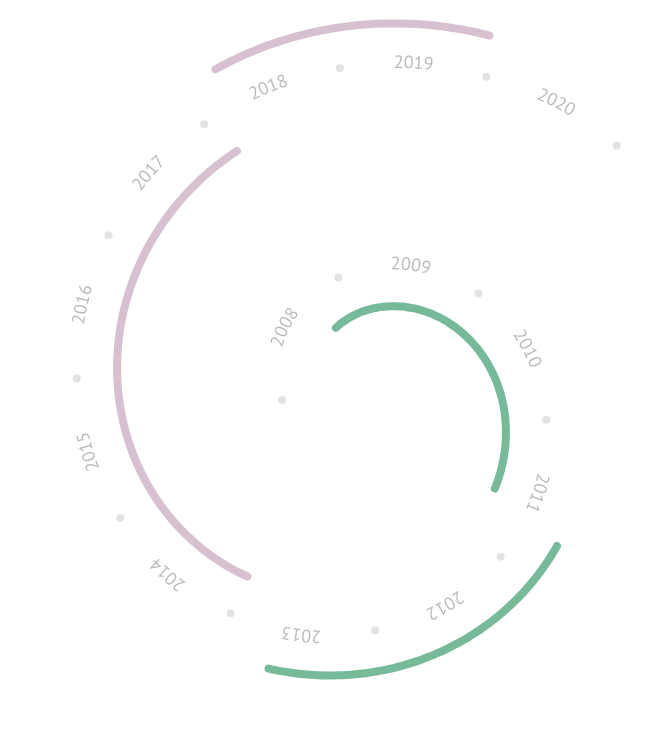
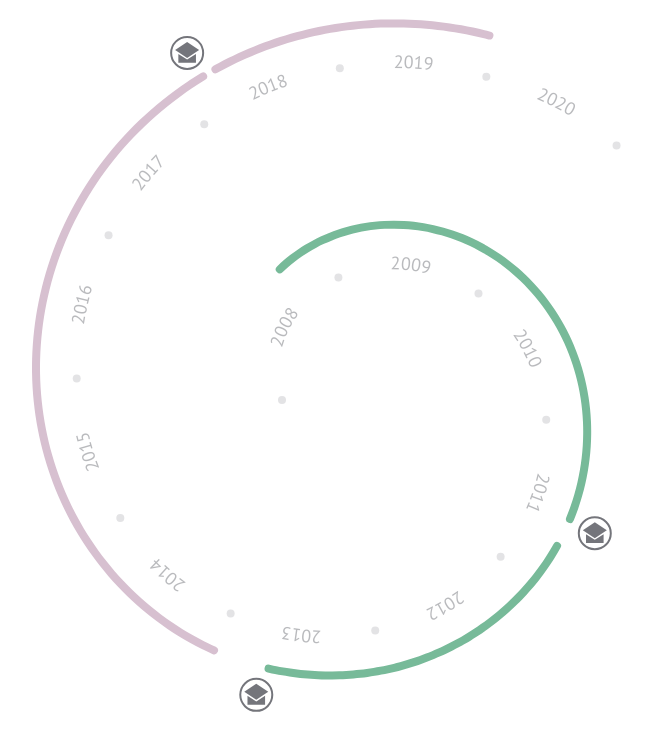
Before and after one commit to higsch/cv-spiral, a plain HTML site: page index.html in a window 1280 px wide. Shown: the whole page, without its empty margins (278-929 px from the left). Drawn offline with nearby package versions, Linux system fonts and the light colour scheme.

Commit message:
graduation milestones

```diff
--- a/createSpiral.js
+++ b/createSpiral.js
@@ -1,4 +1,4 @@
-function createSpiral(periods, width = 300, height = 100) {
+function createSpiral(periods, milestones, width = 300, height = 100) {
 
   // ========= Constants and properties ========= //
   const pi2 = 2 * Math.PI;
@@ -18,6 +18,11 @@ function createSpiral(periods, width = 300, height = 100) {
     .domain(['education', 'work'])
     .range(['#77BA99', '#D7C0D0']); //D33F49, EFF0D1, 262730
 
+  // ========= Offset scales ========= //
+  const offsetScale = d3.scaleOrdinal()
+    .domain(['education', 'work', 'path', 'graduation'])
+    .range([-10, -10, 1, -17]);
+
   // ========= Chart definition ========= //
   function chart(selection) {
     const strokeWidth = Math.min(width / 100, 8);
@@ -34,15 +39,6 @@ function createSpiral(periods, width = 300, height = 100) {
     const defs = svg.append('defs');
 
     // ========= Build base spiral ========= //
-    const spiralBaseBg = defs.append('radialGradient')
-      .attr('id', 'spiral-base-bg')
-      .attr('cx', '50%')
-      .attr('cy', '50%')
-      .attr('r', '70%');
-
-    spiralBaseBg.append('stop').attr('offset', '0%').style('stop-color', '#B6485B');
-    spiralBaseBg.append('stop').attr('offset', '100%').style('stop-color', '#F9627D');
-
     const spiralData = generateSpiralData({
       startAngle: -Math.PI / 2,
       endAngle: 4.5 * Math.PI / 2,
@@ -100,7 +96,8 @@ function createSpiral(periods, width = 300, height = 100) {
     }
 
     // period to points
-    const periodScale = function({ start, end, offset = 0 }) {
+    const periodScale = function({ start, end, type }) {
+      const offset = offsetScale(type);
       const startPoint = getDatePoint(start, offset);
       const endPoint = getDatePoint(end, offset);
 
@@ -156,7 +153,7 @@ function createSpiral(periods, width = 300, height = 100) {
           const month = d.getMonth();
           const day = d.getDate();
           const nextDate = new Date(year + 1, month, day);
-          return spiralLine(generateSpiralData(periodScale({ start: d, end: nextDate, offset: 1 })));
+          return spiralLine(generateSpiralData(periodScale({ start: d, end: nextDate, type: 'path' })));
         })
         .attr('stroke', 'none')
         .attr('fill', 'none');
@@ -180,7 +177,7 @@ function createSpiral(periods, width = 300, height = 100) {
     svg.append('g')
       .attr('class', 'periods')
       .attr('transform', `translate(${width / 2} ${height / 2})`)
-      .selectAll('.periods')
+      .selectAll('.period')
       .data(periods)
       .join('path')
         .attr('class', 'period')
@@ -189,6 +186,21 @@ function createSpiral(periods, width = 300, height = 100) {
         .attr('stroke-width', strokeWidth)
         .attr('stroke-linecap', 'round')
         .attr('d', (d) => spiralLine(generateSpiralData(periodScale(d))));
+
+    // ============ Milestones ========= //
+    const milestonesWrapper = svg.append('g')
+      .attr('class', 'milestones')
+      .attr('transform', `translate(${width / 2} ${height / 2})`);
+
+    milestones.forEach(milestone => {
+      const wrapper = milestonesWrapper.append('g');
+      const width = strokeWidth * 4;
+      const icon = createMilestone(wrapper, milestone, width);
+      const {x, y} = getDatePoint(milestone.date, offsetScale(milestone.type));
+      icon
+        .attr('transform', `translate(${x} ${y})`)
+        .on('mouseenter', () => createMilestoneInfo(milestonesWrapper, milestone, x, y, width, height));
+    });
   }
 
   // ========= Generate data for base spiral ========= //
--- /dev/null
+++ b/cv_milestones.csv
@@ -0,0 +1,4 @@
+id,name,date,type,grade,info
+0,Bachelor of Science,2011-08-08,graduation,1.1,
+1,Master of Science,2013-09-13,graduation,1.0,
+2,Doctor of Philosophy (Dr. rer. nat.),2018-02-26,graduation,summa cum laude,
--- a/cv_periods.csv
+++ b/cv_periods.csv
@@ -1,5 +1,5 @@
-id,name,type,start,end,offset,color
-0,B.Sc.,education,2008-10,2011-08,10,green
-1,M.Sc.,education,2011-10,2013-09,-10,green
-2,Ph.D.,work,2014-01,2018-02,10,green
-3,Postdoc,work,2018-04,today,-10,green
+id,name,type,start,end
+0,B.Sc.,education,2008-10,2011-08
+1,M.Sc.,education,2011-10,2013-09
+2,Ph.D.,work,2014-01,2018-03
+3,Postdoc,work,2018-04,today
--- a/index.html
+++ b/index.html
@@ -1,6 +1,7 @@
 <!DOCTYPE html>
   <head>
     <script src="https://d3js.org/d3.v5.min.js"></script>
+    <script src="milestones.js"></script>
     <script src="createSpiral.js"></script>
 
     <link href="https://fonts.googleapis.com/css?family=PT+Sans&display=swap" rel="stylesheet">
@@ -41,12 +42,19 @@
             ...d,
             id: +d.id,
             start: timeParser(d.start),
-            end: timeParser(d.end),
-            offset: +d.offset
+            end: timeParser(d.end)
           };
         });
 
-        visual = createSpiral(periods);
+        const milestones = await d3.csv('cv_milestones.csv', (d) => {
+          return {
+            ...d,
+            id: +d.id,
+            date: d3.timeParse('%Y-%m-%d')(d.date)
+          };
+        });
+
+        visual = createSpiral(periods, milestones);
         updateVisual();
 
         d3.select(window).on('resize', function() {
--- /dev/null
+++ b/milestones.js
@@ -0,0 +1,32 @@
+function createMilestone(wrapper, milestone, width) {
+  const g = wrapper.append('g')
+    .attr('transform', `translate(${width / 2} ${width / 2})`)
+    .attr('class', 'milestone');
+
+  g.append('circle')
+    .attr('cx', 0)
+    .attr('cy', 0)
+    .attr('r', width / 2)
+    .attr('fill', '#FFF')
+    .attr('stroke', '#74757B')
+    .attr('stroke-width', width / 16);
+
+  const icon = g.append('g');
+  if (milestone.type === 'graduation') {
+    icon.append('path')
+      .attr('d', 'M0,10 L15,0 L30,10 L15,20 Z')
+      .attr('fill', '#74757B');
+
+    icon.append('path')
+      .attr('d', 'M4,15 L15,22 L26,15 L26,26 L4,26 Z')
+      .attr('fill', '#74757B');
+
+    icon.attr('transform', 'translate(-12, -11) scale(0.8)');
+  }
+
+  return g;
+}
+
+function createMilestoneInfo(wrapper, milestone, x, y, width, height) {
+
+}
```
Lines whose indentation alone changed are shown as unchanged.
